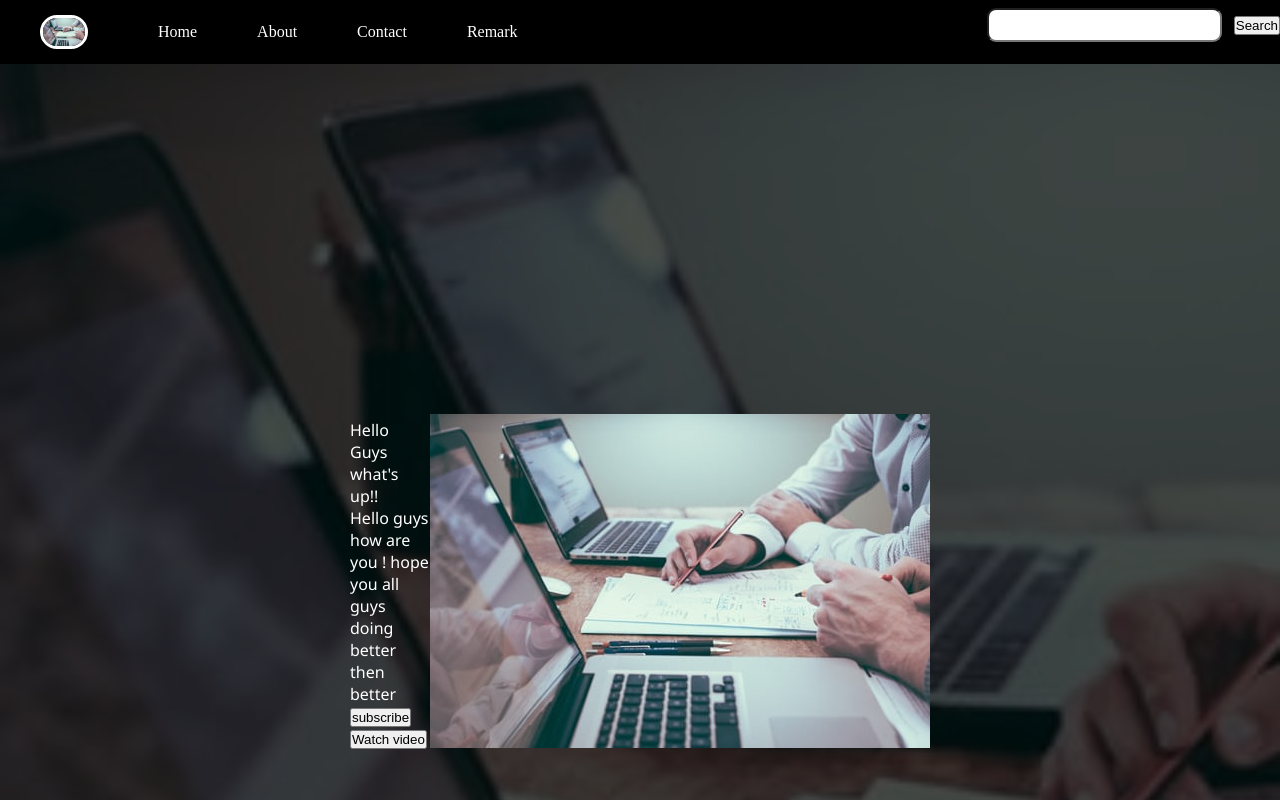
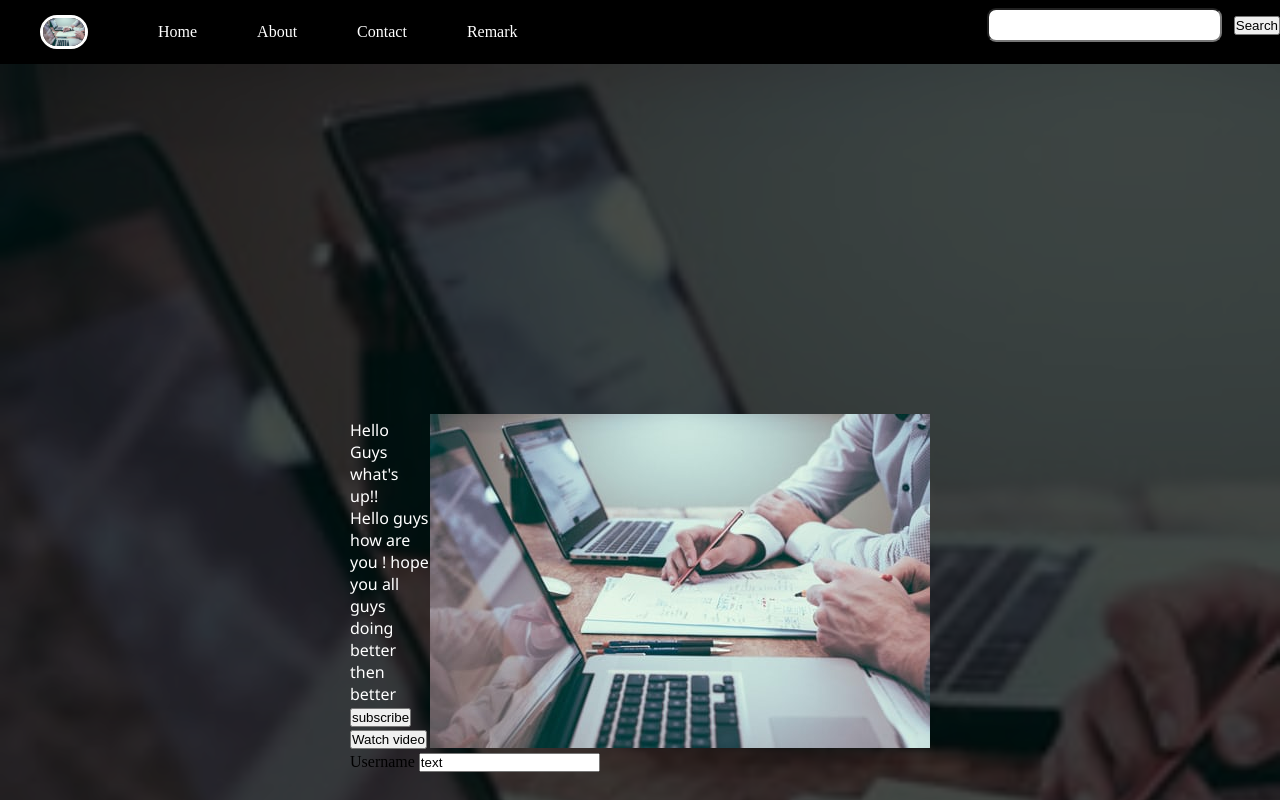
Before and after one commit to acharyaganesh/portfolio.github.io, a plain HTML site: page index.html in a window 1280 px wide. Shown: the top 800 px of the page. Drawn offline with Linux system fonts and the light colour scheme.

Commit message:
this is modified

```diff
--- a/index.html
+++ b/index.html
@@ -42,6 +42,11 @@
             </div>
 
         </div>
+        <div>
+            <form >
+                <label"> Username <input type="text" value="text"></label>
+            </form>
+        </div>
     </section>
 
 </body>
```
